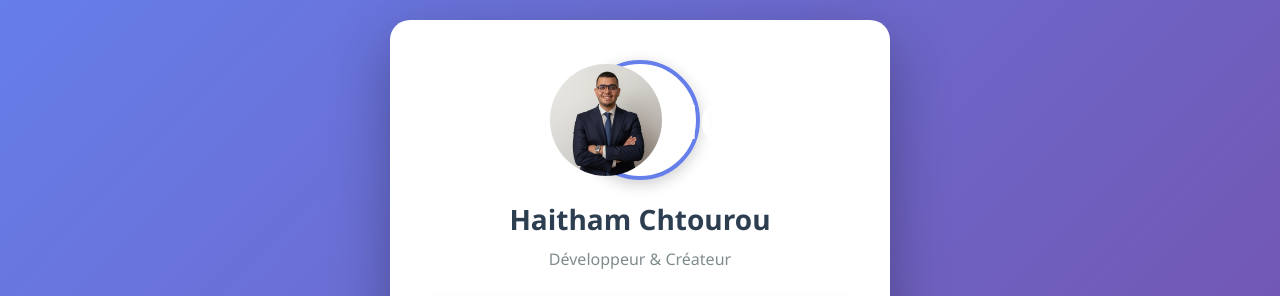
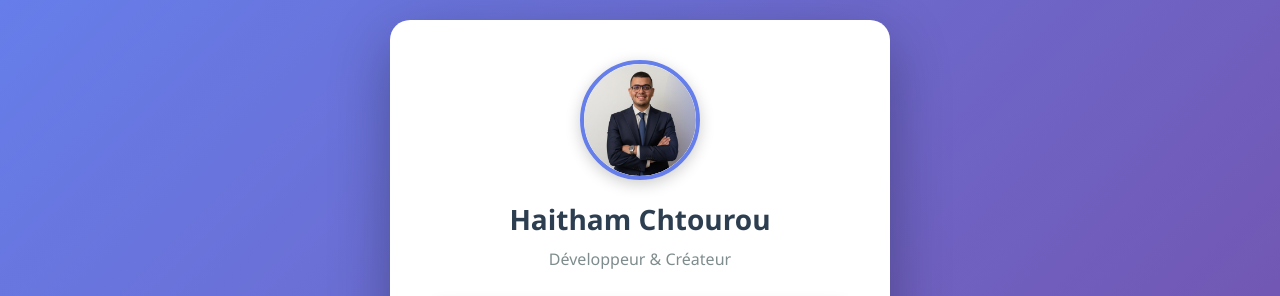
Before and after one commit to haithamchtourou29/links_page, a plain HTML site: page index.html in a window 1280 px wide. Shown: the top 296 px of the page. Drawn offline with Linux system fonts and the light colour scheme.

Commit message:
Add files via upload

```diff
--- a/index.html
+++ b/index.html
@@ -53,6 +53,8 @@
             font-family: 'Segoe UI', sans-serif;
             border: 4px solid #667eea;
             box-shadow: 0 4px 15px rgba(0,0,0,0.2);
+            position: relative;
+            overflow: hidden;
         }
 
         .profile-image img {
@@ -60,7 +62,11 @@
             height: 100%;
             border-radius: 50%;
             object-fit: cover;
+            object-position: center;
             display: none;
+            position: absolute;
+            top: 0;
+            left: 0;
         }
 
         .profile-image.has-image img {
@@ -70,6 +76,18 @@
         .profile-image.has-image {
             background: transparent;
             padding: 0;
+        }
+
+        .profile-image.has-image::after {
+            content: '';
+            position: absolute;
+            top: 0;
+            right: 0;
+            width: 30%;
+            height: 100%;
+            background: linear-gradient(90deg, transparent 0%, rgba(102, 126, 234, 0.3) 100%);
+            border-radius: 50%;
+            pointer-events: none;
         }
 
         h1 {
```
